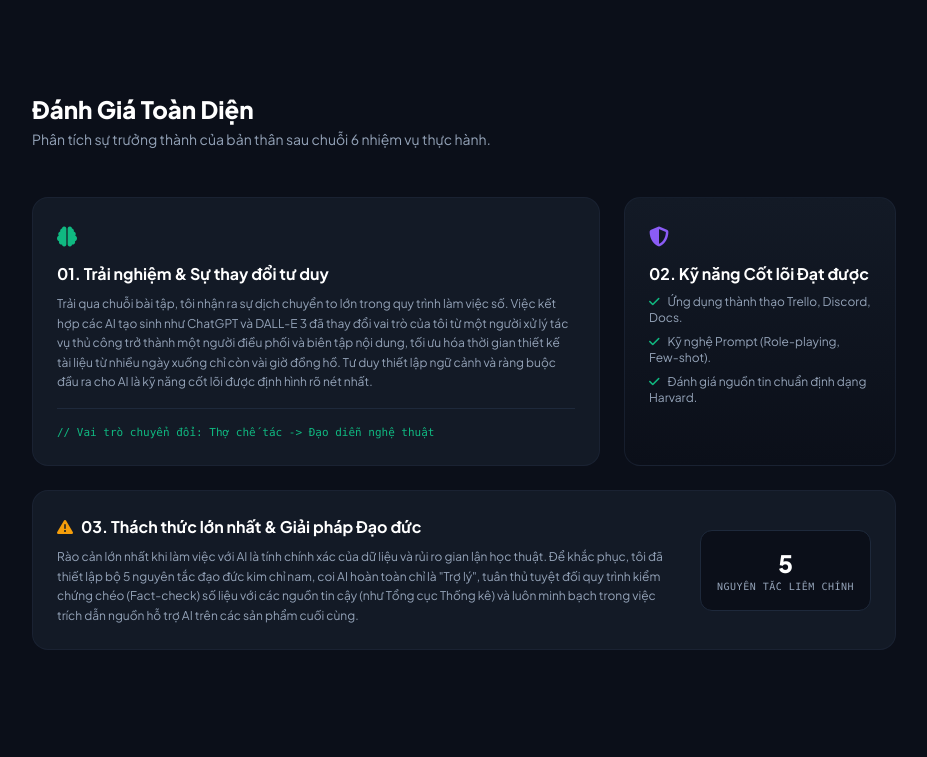
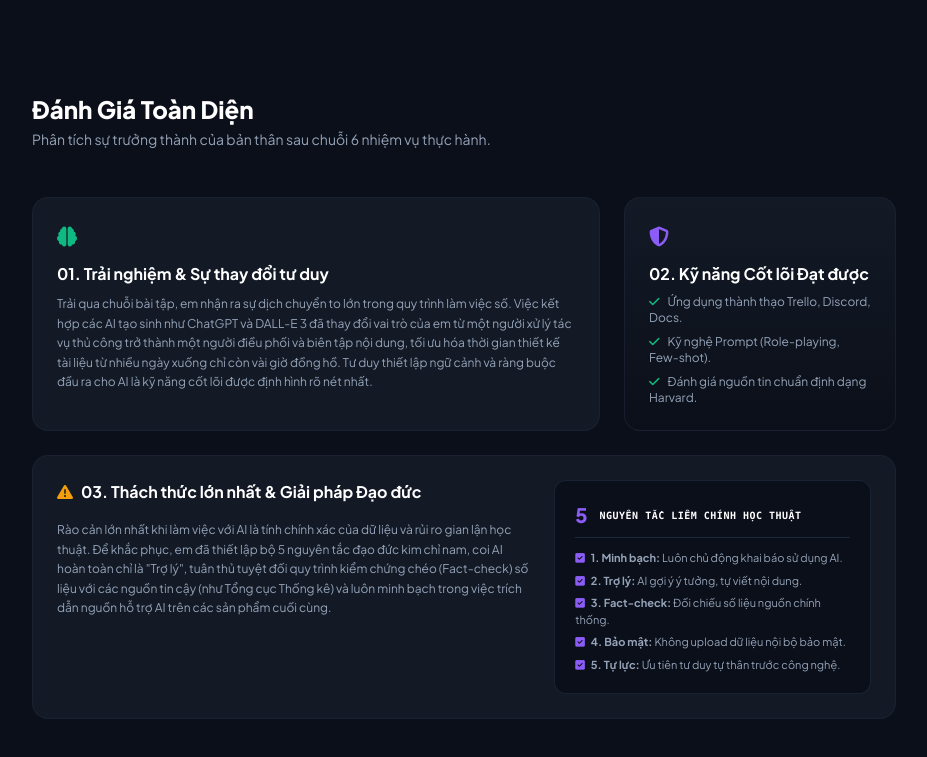
Before and after one commit to hungmai1304/portfolio-cns, a plain HTML site: page index.html in a window 1280 px wide. Shown: the part 2394-3151 px from the top of the page, without its empty margins (336-1263 px from the left). Before the commit the page ends 3092 px from the top, so only its background shows below. Drawn offline with nearby package versions, Linux system fonts and the light colour scheme.

Commit message:
Add files via upload

```diff
--- a/index.html
+++ b/index.html
@@ -231,11 +231,8 @@
                     <div class="text-accentGreen text-xl mb-3"><i class="fa-solid fa-brain"></i></div>
                     <h4 class="text-base font-bold text-white mb-2">01. Trải nghiệm & Sự thay đổi tư duy</h4>
                     <p class="text-xs text-textMuted leading-relaxed">
-                        Trải qua chuỗi bài tập, tôi nhận ra sự dịch chuyển to lớn trong quy trình làm việc số. Việc kết hợp các AI tạo sinh như ChatGPT và DALL-E 3 đã thay đổi vai trò của tôi từ một người xử lý tác vụ thủ công trở thành một người điều phối và biên tập nội dung, tối ưu hóa thời gian thiết kế tài liệu từ nhiều ngày xuống chỉ còn vài giờ đồng hồ. Tư duy thiết lập ngữ cảnh và ràng buộc đầu ra cho AI là kỹ năng cốt lõi được định hình rõ nét nhất.
+                        Trải qua chuỗi bài tập, em nhận ra sự dịch chuyển to lớn trong quy trình làm việc số. Việc kết hợp các AI tạo sinh như ChatGPT và DALL-E 3 đã thay đổi vai trò của em từ một người xử lý tác vụ thủ công trở thành một người điều phối và biên tập nội dung, tối ưu hóa thời gian thiết kế tài liệu từ nhiều ngày xuống chỉ còn vài giờ đồng hồ. Tư duy thiết lập ngữ cảnh và ràng buộc đầu ra cho AI là kỹ năng cốt lõi được định hình rõ nét nhất.
                     </p>
-                </div>
-                <div class="mt-4 pt-4 border-t border-slate-800 text-[11px] font-mono text-accentGreen">
-                    // Vai trò chuyển đổi: Thợ chế tác -> Đạo diễn nghệ thuật
                 </div>
             </div>
 
@@ -252,19 +249,28 @@
             </div>
 
             <div class="md:col-span-3 bg-panelDark border border-slate-800/60 rounded-2xl p-6">
-                <div class="flex flex-col md:flex-row md:items-center justify-between gap-6">
-                    <div class="space-y-2">
+                <div class="flex flex-col md:flex-row gap-6 justify-between">
+                    <div class="space-y-4 md:w-3/5">
                         <h4 class="text-base font-bold text-white flex items-center">
                             <i class="fa-solid fa-triangle-exclamation text-amber-500 mr-2"></i>
                             03. Thách thức lớn nhất & Giải pháp Đạo đức
                         </h4>
-                        <p class="text-xs text-textMuted max-w-2xl leading-relaxed">
-                            Rào cản lớn nhất khi làm việc với AI là tính chính xác của dữ liệu và rủi ro gian lận học thuật. Để khắc phục, tôi đã thiết lập bộ 5 nguyên tắc đạo đức kim chỉ nam, coi AI hoàn toàn chỉ là "Trợ lý", tuân thủ tuyệt đối quy trình kiểm chứng chéo (Fact-check) số liệu với các nguồn tin cậy (như Tổng cục Thống kê) và luôn minh bạch trong việc trích dẫn nguồn hỗ trợ AI trên các sản phẩm cuối cùng.
+                        <p class="text-xs text-textMuted leading-relaxed">
+                            Rào cản lớn nhất khi làm việc với AI là tính chính xác của dữ liệu và rủi ro gian lận học thuật. Để khắc phục, em đã thiết lập bộ 5 nguyên tắc đạo đức kim chỉ nam, coi AI hoàn toàn chỉ là "Trợ lý", tuân thủ tuyệt đối quy trình kiểm chứng chéo (Fact-check) số liệu với các nguồn tin cậy (như Tổng cục Thống kê) và luôn minh bạch trong việc trích dẫn nguồn hỗ trợ AI trên các sản phẩm cuối cùng.
                         </p>
                     </div>
-                    <div class="bg-spaceDark border border-slate-800 p-4 rounded-xl text-center shrink-0 flex flex-col items-center justify-center">
-                        <span class="block text-2xl font-black text-white">5</span>
-                        <span class="text-[10px] text-textMuted uppercase font-mono tracking-wider">Nguyên tắc Liêm chính</span>
+                    <div class="bg-spaceDark border border-slate-800/80 p-5 rounded-xl md:w-2/5 flex flex-col space-y-3">
+                        <div class="flex items-center space-x-3 border-b border-slate-800 pb-2">
+                            <span class="text-xl font-black text-accentViolet">5</span>
+                            <span class="text-[10px] text-white uppercase font-mono tracking-wider font-bold">Nguyên tắc Liêm chính học thuật</span>
+                        </div>
+                        <ul class="text-[11px] text-textMuted space-y-1.5 list-none">
+                            <li><i class="fa-solid fa-square-check text-accentViolet mr-1.5"></i><strong>1. Minh bạch:</strong> Luôn chủ động khai báo sử dụng AI.</li>
+                            <li><i class="fa-solid fa-square-check text-accentViolet mr-1.5"></i><strong>2. Trợ lý:</strong> AI gợi ý ý tưởng, tự viết nội dung.</li>
+                            <li><i class="fa-solid fa-square-check text-accentViolet mr-1.5"></i><strong>3. Fact-check:</strong> Đối chiếu số liệu nguồn chính thống.</li>
+                            <li><i class="fa-solid fa-square-check text-accentViolet mr-1.5"></i><strong>4. Bảo mật:</strong> Không upload dữ liệu nội bộ bảo mật.</li>
+                            <li><i class="fa-solid fa-square-check text-accentViolet mr-1.5"></i><strong>5. Tự lực:</strong> Ưu tiên tư duy tự thân trước công nghệ.</li>
+                        </ul>
                     </div>
                 </div>
             </div>
```
